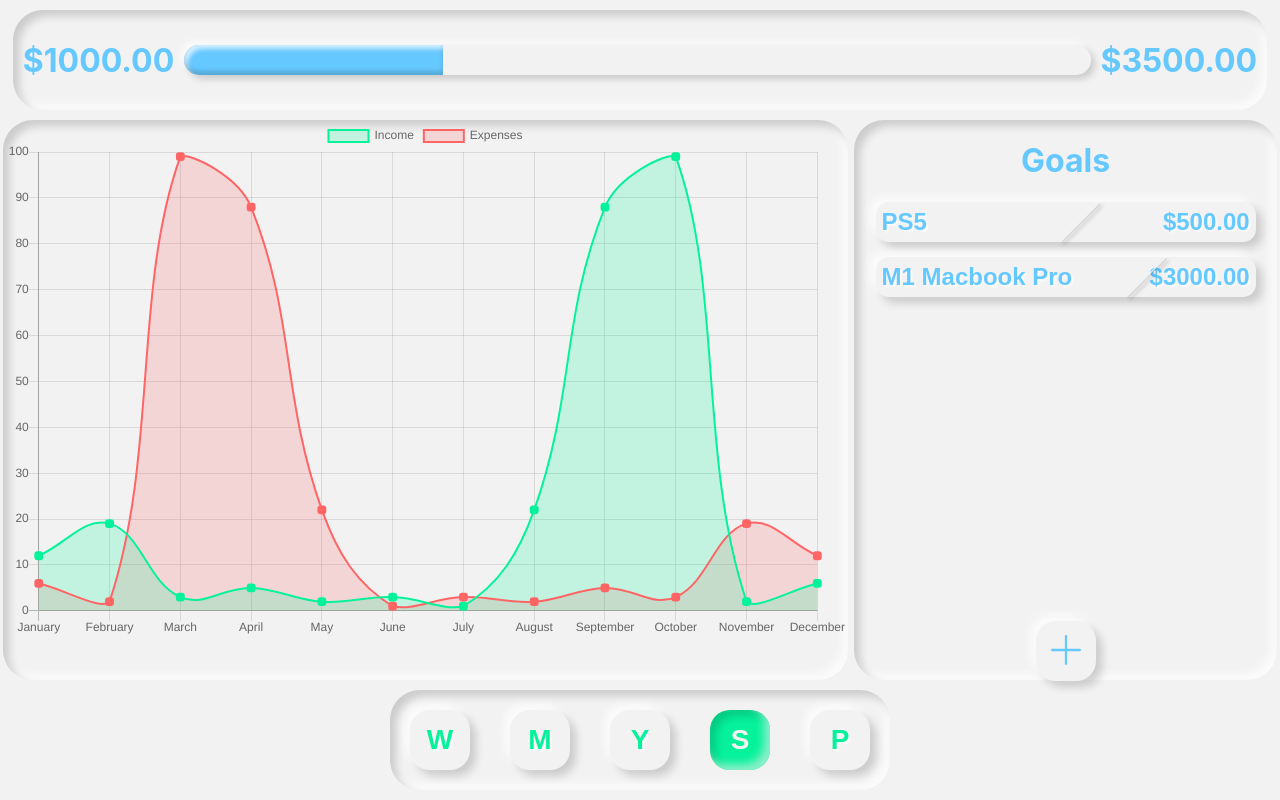
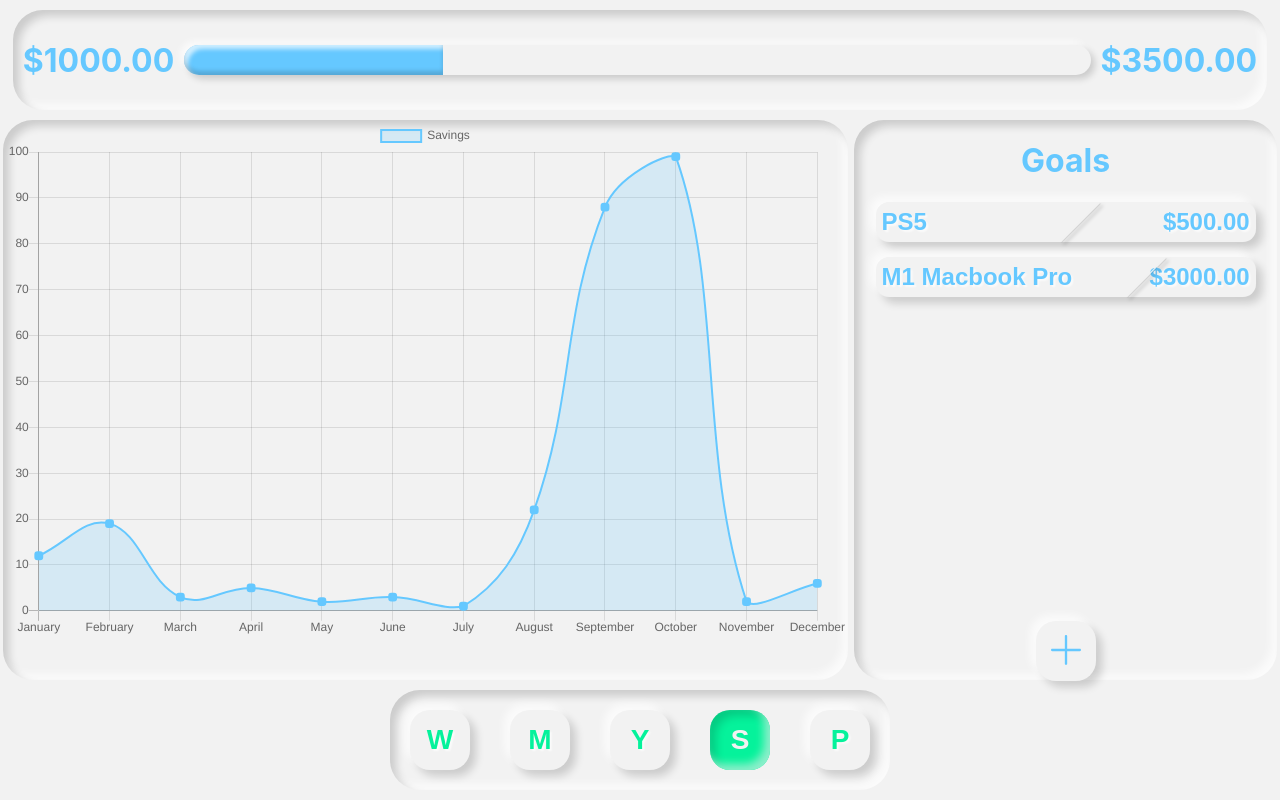
Before and after one commit to Figure-Finance/figure, a React (Create React App) app in the folder frontend/: page /savings in a window 1280 px wide. Built offline with nearby package versions, Linux system fonts and the light colour scheme; no server answers.

Commit message:
[update] added Savings graph

```diff
--- a/frontend/src/components/GraphSummary/Graph/Graph.js
+++ b/frontend/src/components/GraphSummary/Graph/Graph.js
@@ -1,8 +1,9 @@
 import React from 'react'
 import { Line } from 'react-chartjs-2'
+import PropTypes from 'prop-types'
 
 const Graph = props => {
-  return (
+  let graph = (
     <Line
       data={{
         labels: [
@@ -58,6 +59,55 @@ const Graph = props => {
       width={600}
       options={{ maintainAspctRatio: false }} />
   )
+
+  if (props.isSavings) {
+    graph = (
+      <Line
+        data={{
+          labels: [
+            'January',
+            'February',
+            'March',
+            'April',
+            'May',
+            'June',
+            'July',
+            'August',
+            'September',
+            'October',
+            'November',
+            'December'
+          ],
+          datasets: [
+            {
+              label: 'Savings',
+              data: [12, 19, 3, 5, 2, 3, 1, 22, 88, 99, 2, 6],
+              backgroundColor: [
+                'rgba(101, 200, 255, 0.2)'
+              ],
+              borderColor: [
+                '#65C8FF'
+              ],
+              borderWidth: 2,
+              pointStyle: 'rectRounded',
+              pointBackgroundColor: '#65C8FF',
+              pointBorderColor: '#65C8FF',
+              pointRadius: '4',
+              pointHoverRadius: '10'
+            }
+          ]
+        }}
+        height={370}
+        width={600}
+        options={{ maintainAspctRatio: false }} />
+    )
+  }
+
+  return graph
+}
+
+Graph.propTypes = {
+  isSavings: PropTypes.bool
 }
 
 export default Graph
```
